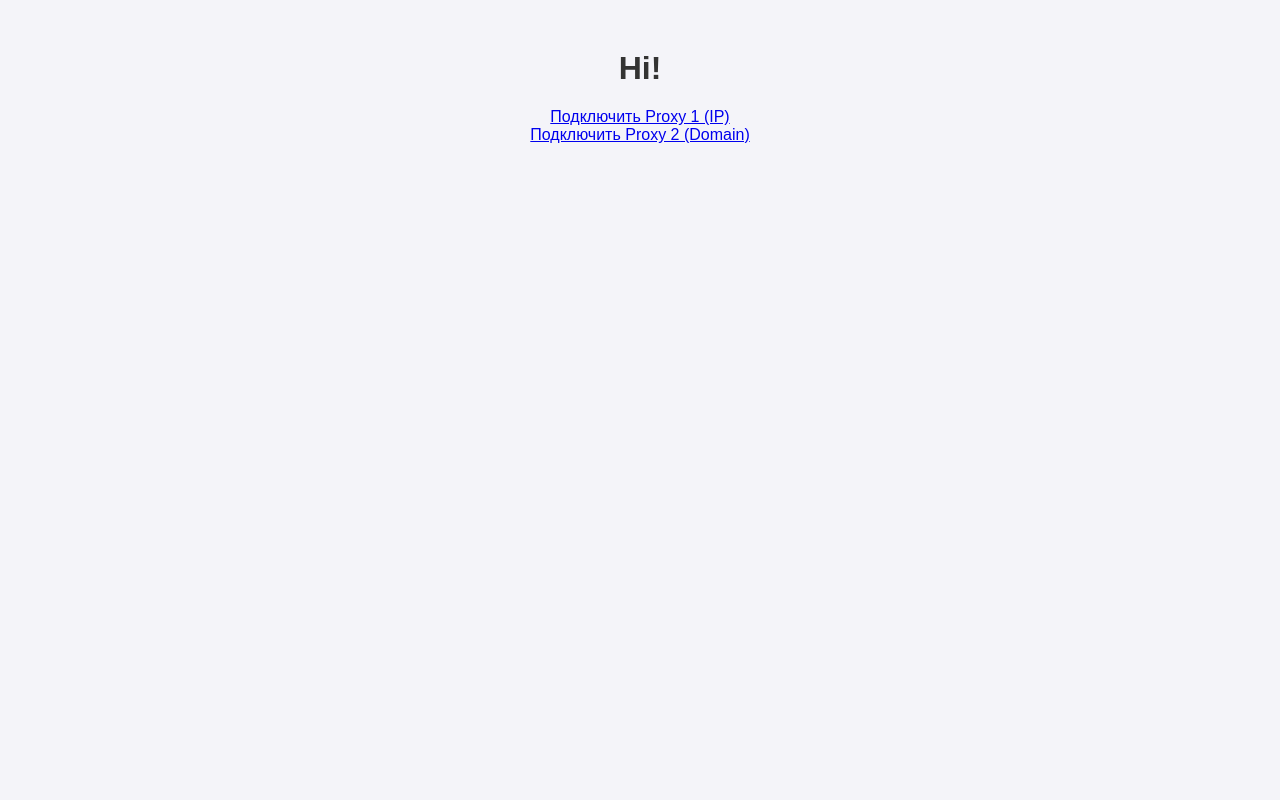
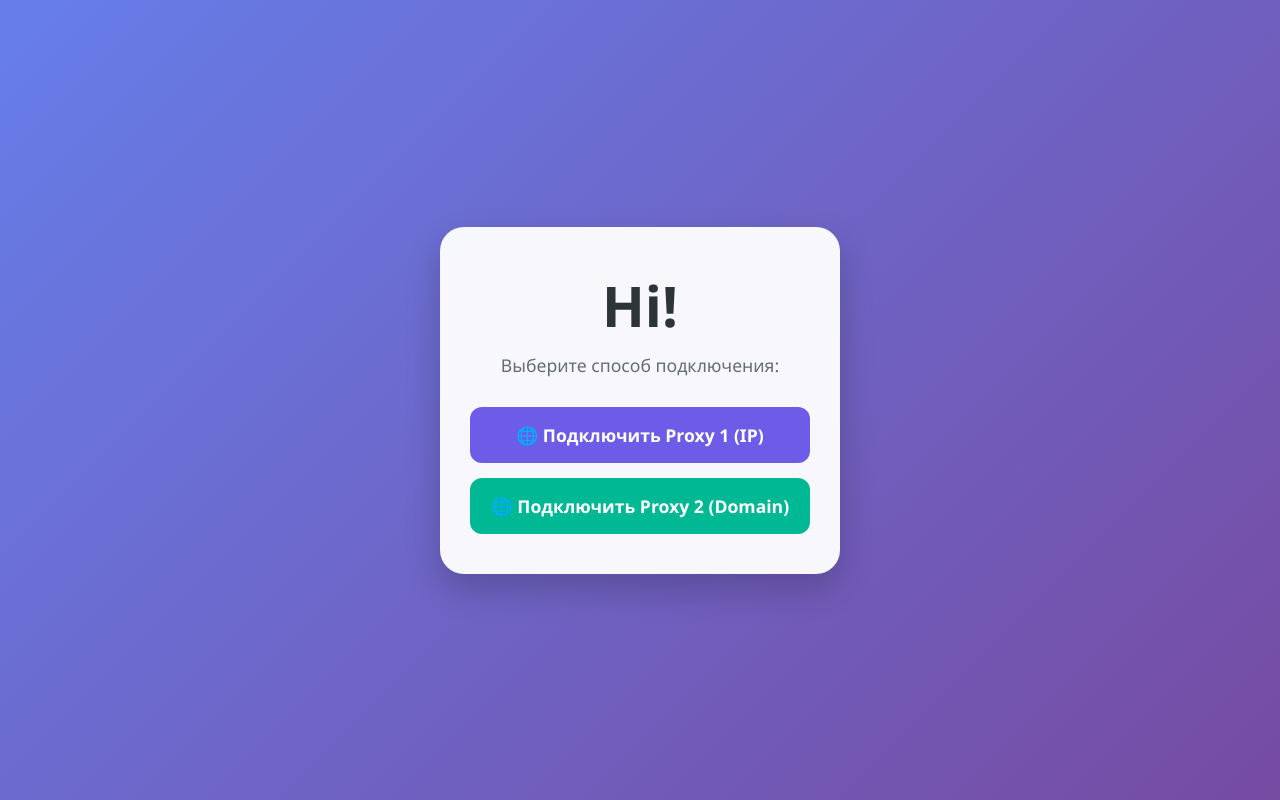
Before and after one commit to Ophspring/eshkere, a plain HTML site: page index.html in a window 1280 px wide. Drawn offline with Linux system fonts and the light colour scheme.

Commit message:
Update index.html

```diff
--- a/index.html
+++ b/index.html
@@ -3,23 +3,113 @@
 <head>
     <meta charset="UTF-8">
     <meta name="viewport" content="width=device-width, initial-scale=1.0">
-    <title>Приветствие</title>
+    <title>Приветствие | Proxy</title>
     <style>
+        /* Обнуляем отступы и задаем современный шрифт */
+        * {
+            margin: 0;
+            padding: 0;
+
+            box-sizing: border-box;
+        }
+
         body {
-            font-family: Arial, sans-serif;
+            font-family: 'Segoe UI', Roboto, Helvetica, Arial, sans-serif;
+            /* Красивый мягкий градиент на фоне */
+            background: linear-gradient(135deg, #667eea 0%, #764ba2 100%);
+            height: 100vh;
+            display: flex;
+            justify-content: center;
+            align-items: center;
+            color: #333;
+        }
+
+        .container {
+            background: rgba(255, 255, 255, 0.95); /* Полупрозрачный белый фон */
+            padding: 40px 30px;
+            border-radius: 24px;
+            box-shadow: 0 15px 35px rgba(0, 0, 0, 0.2);
+            width: 90%;
+            max-width: 400px;
             text-align: center;
-            margin-top: 50px;
-            background-color: #f4f4f9;
         }
+
         h1 {
-            color: #333;
+            font-size: 3.5rem; /* Очень крупный текст */
+            margin-bottom: 10px;
+            color: #2d3436;
+        }
+
+        p {
+            font-size: 1.1rem;
+            color: #636e72;
+            margin-bottom: 30px;
+        }
+
+        .button-group {
+            display: flex;
+            flex-direction: column;
+            gap: 15px;
+        }
+
+        .btn {
+            display: block;
+            text-decoration: none;
+            color: white;
+            background: #6c5ce7;
+            padding: 16px 20px;
+            border-radius: 12px;
+            font-weight: 600;
+            font-size: 1.1rem;
+            transition: all 0.3s ease;
+            /* Чтобы текст не переносился странно */
+            word-wrap: break-word;
+        }
+
+        /* Эффект при наведении */
+        .btn:hover {
+            background: #a29bfe;
+            transform: translateY(-3px);
+            box-shadow: 0 5px 15px rgba(108, 92, 231, 0.4);
+        }
+
+        /* Эффект при нажатии */
+        .btn:active {
+            transform: translateY(0);
+        }
+
+        /* Второй цвет для разнообразия (опционально) */
+        .btn-alt {
+            background: #00b894;
+        }
+        .btn-alt:hover {
+            background: #55efc4;
+        }
+
+        /* Адаптивность для маленьких экранов */
+        @media (max-width: 480px) {
+            h1 {
+                font-size: 2.5rem;
+            }
         }
     </style>
 </head>
 <body>
-    <h1>Hi!</h1>
-    <p><a href="tg://proxy?server=172.65.234.91&port=9443&secret=ee09db815a6d82a31fda76f872230c69d7706b676275696c642e6f7267">Подключить Proxy 1 (IP)</a><br>
-<a href="tg://proxy?server=tg.soika.site&port=443&secret=ee28f8ec821a175c1890c4b4da2342f50f67616261676f6f6c2e73697465">Подключить Proxy 2 (Domain)</a>
-</p>
+
+    <div class="container">
+        <h1>Hi!</h1>
+        <p>Выберите способ подключения:</p>
+
+        <div class="button-group">
+            <a href="tg://proxy?server=172.65.234.91&port=9443&secret=ee09db815a6d82a31fda76f872230c69d7706b676275696c642e6f7267" class="btn">
+                🌐 Подключить Proxy 1 (IP)
+            </a>
+
+            <a href="tg://proxy?server=tg.soika.site&port=443&secret=ee28f8ec82a175c1890c4b4da2342f50f67616261676f6f6c2e73697465" class="btn btn-alt">
+                🌐 Подключить Proxy 2 (Domain)
+            </a>
+        </div>
+    </div>
+
 </body>
 </html>
```
